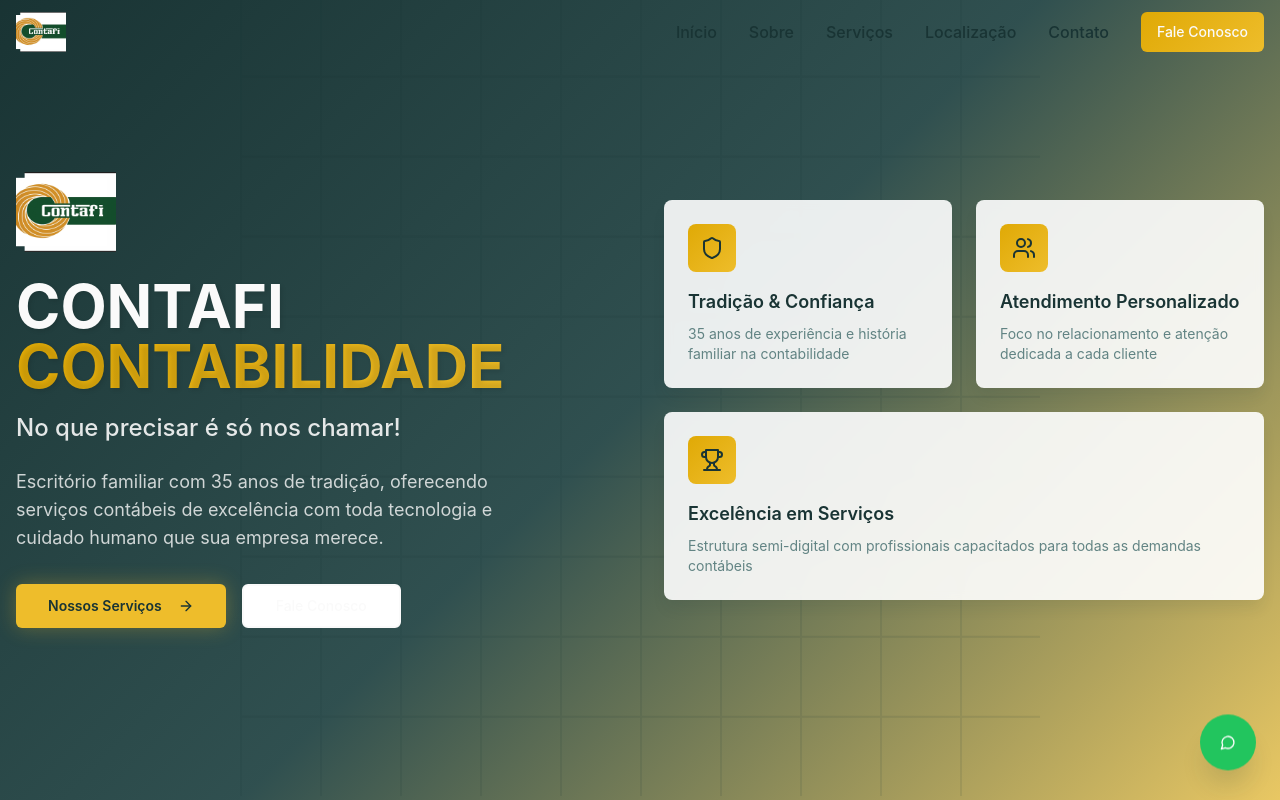
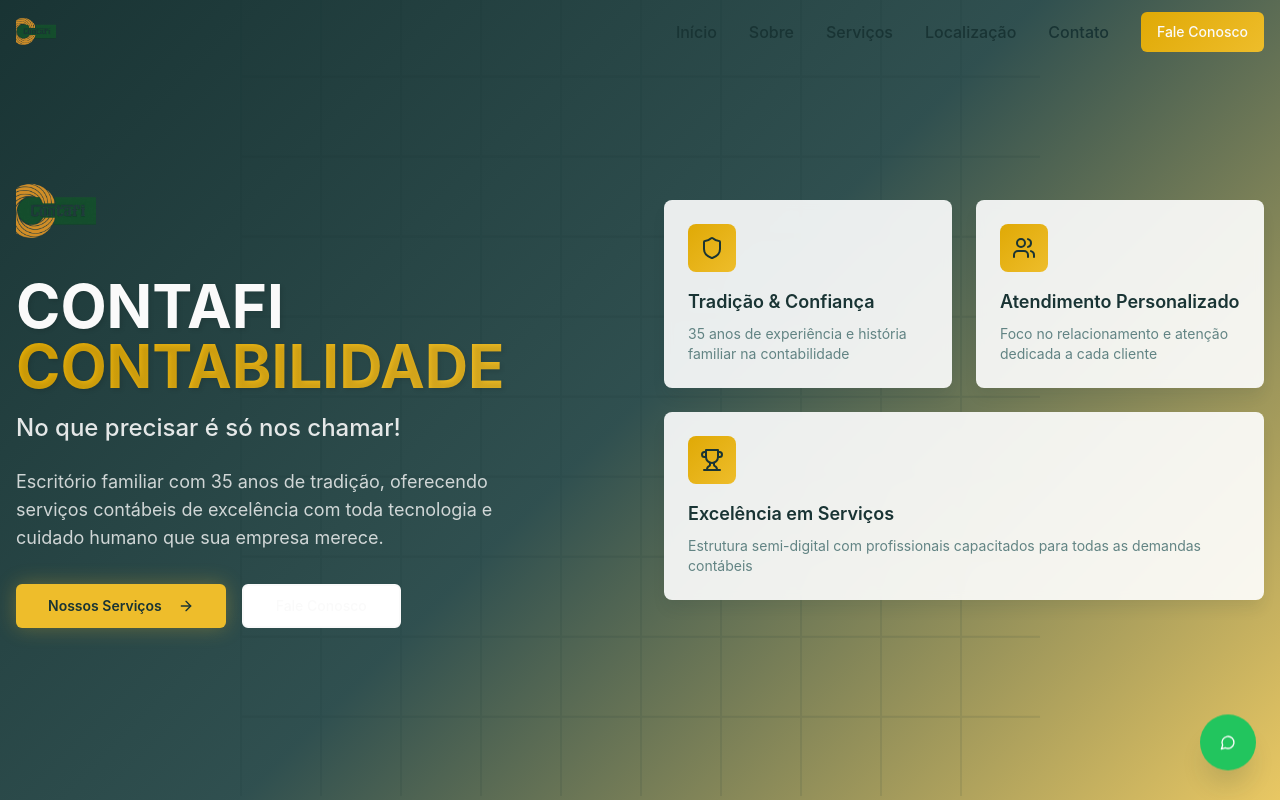
Before and after one commit to DevZipMateus/contafi-digital-hub, a React (Vite) app: page / in a window 1280 px wide. Shown: the top 800 px of the page. Built offline with nearby package versions, Linux system fonts and the light colour scheme.

Commit message:
Update logo image
Replace all instances of the logo image with the new provided image.

```diff
--- a/src/components/Footer.tsx
+++ b/src/components/Footer.tsx
@@ -11,7 +11,7 @@ const Footer = () => {
           {/* Company Info */}
           <div>
             <img
-              src="/lovable-uploads/d4a5680b-1296-4743-a1ca-3825445bb81a.png"
+              src="/lovable-uploads/90baa305-3917-4a9a-8f29-1c0c16736599.png"
               alt="CONTAFI Contabilidade"
               className="h-12 w-auto mb-4 brightness-0 invert"
             />
--- a/src/components/Hero.tsx
+++ b/src/components/Hero.tsx
@@ -29,7 +29,7 @@ const Hero = () => {
           <div className="text-center lg:text-left animate-fade-in">
             <div className="mb-8">
               <img
-                src="/lovable-uploads/d4a5680b-1296-4743-a1ca-3825445bb81a.png"
+                src="/lovable-uploads/90baa305-3917-4a9a-8f29-1c0c16736599.png"
                 alt="CONTAFI Contabilidade"
                 className="h-20 w-auto mx-auto lg:mx-0 mb-6"
               />
--- a/src/components/Navigation.tsx
+++ b/src/components/Navigation.tsx
@@ -43,7 +43,7 @@ const Navigation = () => {
           {/* Logo */}
           <div className="flex items-center">
             <img
-              src="/lovable-uploads/d4a5680b-1296-4743-a1ca-3825445bb81a.png"
+              src="/lovable-uploads/90baa305-3917-4a9a-8f29-1c0c16736599.png"
               alt="CONTAFI Contabilidade"
               className="h-10 w-auto"
             />
```
Also changed, not shown: public/lovable-uploads/90baa305-3917-4a9a-8f29-1c0c16736599.png (added).
